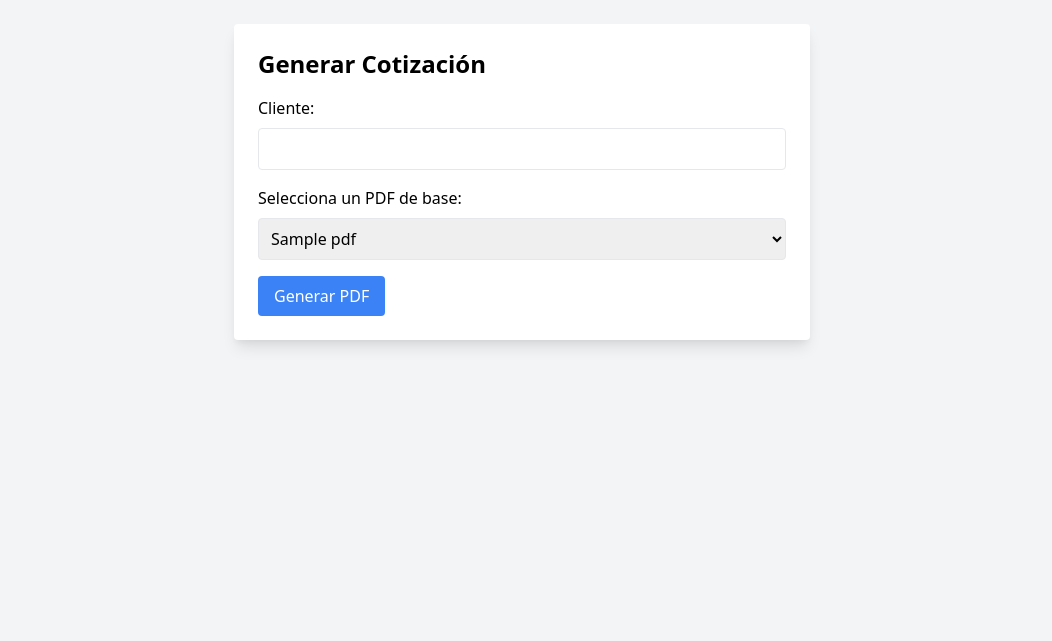
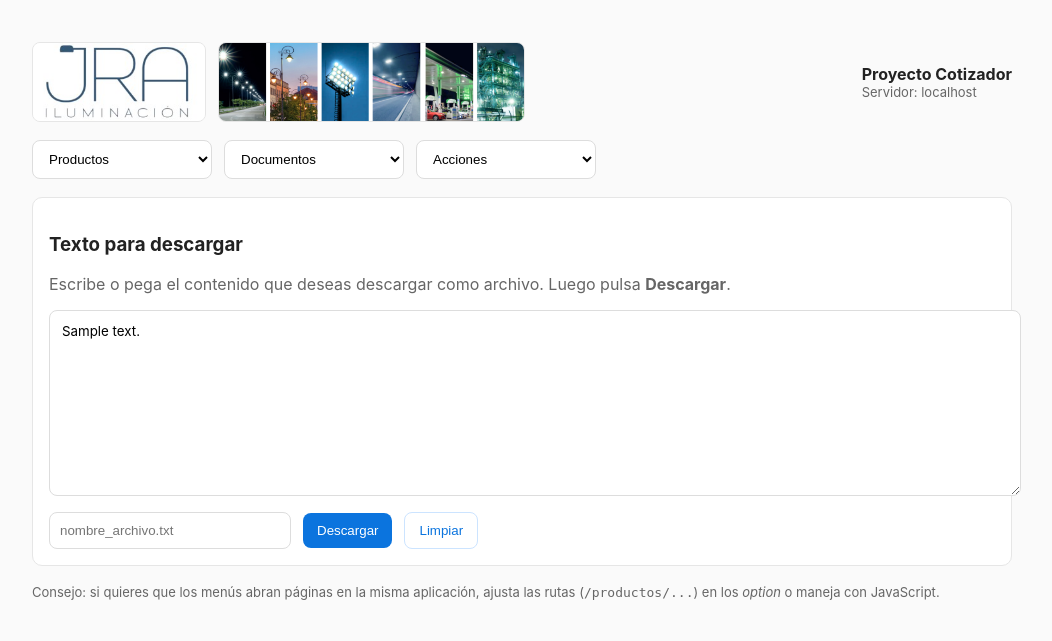
Before and after one commit to CookieMonster-07/cotizador, a Flask app: template templates/index.html in a window 1280 px wide. Shown: the top 641 px of the page, without its empty margins (118-1170 px from the left). Run offline with Flask 3, Linux system fonts and the light colour scheme; the template is opened without the code that fills it: most values are stand-ins (such as "Sample title", 1, 10 or a date in 2020).

Commit message:
nuevo templete

```diff
--- a/app.py
+++ b/app.py
@@ -10,7 +10,6 @@
 import os
 BASE_DIR = os.path.dirname(os.path.abspath(__file__))
 DATA_FOLDER = os.path.join(BASE_DIR, "data")
-
 OUTPUT_FOLDER = "outputs"
 os.makedirs(OUTPUT_FOLDER, exist_ok=True)
 
--- a/templates/index.html
+++ b/templates/index.html
@@ -1,29 +1,117 @@
-<!DOCTYPE html>
+<!doctype html>
 <html lang="es">
 <head>
-  <meta charset="UTF-8">
-  <title>Cotizador PDF</title>
-  <link href="https://cdn.jsdelivr.net/npm/tailwindcss@2.2.19/dist/tailwind.min.css" rel="stylesheet">
+  <meta charset="utf-8" />
+  <meta name="viewport" content="width=device-width, initial-scale=1" />
+  <title>Cotizador — Inicio</title>
+  <style>
+    :root{--accent:#0b74de;--muted:#666}
+    body{font-family:Inter, system-ui, -apple-system, "Segoe UI", Roboto, "Helvetica Neue", Arial; margin:0; background:#fafafa; color:#222}
+    .container{max-width:980px;margin:24px auto;padding:18px}
+    header{display:flex;gap:12px;align-items:center;justify-content:space-between}
+    .header-imgs{display:flex;gap:12px;align-items:center}
+    .header-imgs img{height:78px;object-fit:cover;border-radius:8px;border:1px solid #e6e6e6}
+    nav.menus{margin-top:18px;display:flex;gap:12px;flex-wrap:wrap}
+    .menu-select{padding:10px 12px;border-radius:8px;border:1px solid #ddd;background:#fff;min-width:180px}
+    .card{background:#fff;border:1px solid #e6e6e6;border-radius:10px;padding:16px;margin-top:18px}
+    textarea{width:100%;min-height:160px;border-radius:8px;border:1px solid #ddd;padding:12px;font-family:inherit}
+    .controls{display:flex;gap:12px;align-items:center;margin-top:12px}
+    .btn{background:var(--accent);color:#fff;padding:10px 14px;border-radius:8px;border:none;cursor:pointer}
+    .btn.secondary{background:#fff;color:var(--accent);border:1px solid #cce4ff}
+    footer{margin-top:18px;color:var(--muted);font-size:13px}
+    @media (max-width:640px){header{flex-direction:column;align-items:flex-start}.header-imgs img{height:60px}}
+  </style>
 </head>
-<body class="p-6 bg-gray-100">
-  <div class="max-w-xl mx-auto bg-white shadow-lg p-6 rounded">
-    <h1 class="text-2xl font-bold mb-4">Generar Cotización</h1>
+<body>
+  <div class="container">
+    <header>
+      <div class="header-imgs">
+  <!-- Asegúrate de poner las imágenes en static/images/ y ajustar los nombres -->
+  <img src="{{ url_for('static', filename='images/Imagen1.jpg') }}" alt="Logo izquierda">
+  <img src="{{ url_for('static', filename='images/Imagen2.png') }}" alt="Logo derecha">
+      </div>
+      <div>
+        <strong>Proyecto Cotizador</strong>
+        <div style="font-size:13px;color:var(--muted)">Servidor: {{ request.host }}</div>
+      </div>
+    </header>
 
-    <form action="/generar" method="post">
-      <label class="block mb-2">Cliente:</label>
-      <input type="text" name="cliente" class="w-full p-2 border rounded mb-4" required>
-
-      <label class="block mb-2">Selecciona un PDF de base:</label>
-      <select name="producto" class="w-full p-2 border rounded mb-4">
-        {% for pdf in pdfs %}
-        <option>{{ pdf }}</option>
-        {% endfor %}
+    <nav class="menus" aria-label="Menús principales">
+      <select class="menu-select" id="menu1" onchange="handleMenu(this)">
+        <option value="">Productos</option>
+        <option value="/productos/iluminacion">Iluminación</option>
+        <option value="/productos/exteriores">Exteriores</option>
+        <option value="/productos/interiores">Interiores</option>
       </select>
 
-      <button type="submit" class="bg-blue-500 text-white px-4 py-2 rounded">
-        Generar PDF
-      </button>
-    </form>
+      <select class="menu-select" id="menu2" onchange="handleMenu(this)">
+        <option value="">Documentos</option>
+        <option value="/docs/manual">Manual</option>
+        <option value="/docs/fichas">Fichas técnicas</option>
+        <option value="/docs/políticas">Políticas</option>
+      </select>
+
+      <select class="menu-select" id="menu3" onchange="handleMenu(this)">
+        <option value="">Acciones</option>
+        <option value="/acciones/nueva">Nueva cotización</option>
+        <option value="/acciones/historial">Historial</option>
+        <option value="/acciones/config">Configuración</option>
+      </select>
+    </nav>
+
+    <section class="card" aria-labelledby="editorLabel">
+      <h3 id="editorLabel">Texto para descargar</h3>
+      <p style="color:var(--muted);margin-top:6px">Escribe o pega el contenido que deseas descargar como archivo. Luego pulsa <strong>Descargar</strong>.</p>
+      <textarea id="downloadText" placeholder="Escribe aquí el texto...">{{ default_text or "" }}</textarea>
+
+      <div class="controls">
+        <input type="text" id="filename" placeholder="nombre_archivo.txt" style="padding:10px;border-radius:8px;border:1px solid #ddd;min-width:220px">
+        <button class="btn" id="downloadBtn">Descargar</button>
+        <button class="btn secondary" id="clearBtn" type="button">Limpiar</button>
+      </div>
+    </section>
+
+    <footer>
+      Consejo: si quieres que los menús abran páginas en la misma aplicación, ajusta las rutas (<code>/productos/...</code>) en los <em>option</em> o maneja con JavaScript.
+    </footer>
   </div>
+
+  <script>
+    function handleMenu(sel){
+      const url = sel.value;
+      if(!url) return; // opción por defecto
+      // Si la ruta es interna, navegamos; si es externa, abrir en nueva pestaña
+      if(url.startsWith('http') || url.startsWith('/')){
+        window.location.href = url;
+      } else {
+        window.open(url, '_blank');
+      }
+      // restaurar al primer elemento
+      sel.selectedIndex = 0;
+    }
+
+    document.getElementById('downloadBtn').addEventListener('click', function(){
+      const text = document.getElementById('downloadText').value;
+      let filename = document.getElementById('filename').value.trim();
+      if(!filename) filename = 'texto.txt';
+      // asegurarse que tenga extensión
+      if(!filename.includes('.')) filename += '.txt';
+
+      const blob = new Blob([text], {type: 'text/plain;charset=utf-8'});
+      const url = URL.createObjectURL(blob);
+      const a = document.createElement('a');
+      a.href = url;
+      a.download = filename;
+      document.body.appendChild(a);
+      a.click();
+      document.body.removeChild(a);
+      URL.revokeObjectURL(url);
+    });
+
+    document.getElementById('clearBtn').addEventListener('click', function(){
+      document.getElementById('downloadText').value = '';
+      document.getElementById('filename').value = '';
+    });
+  </script>
 </body>
 </html>
```
Also changed, not shown: static/images/Imagen1.jpg (added), static/images/Imagen2.png (added).
